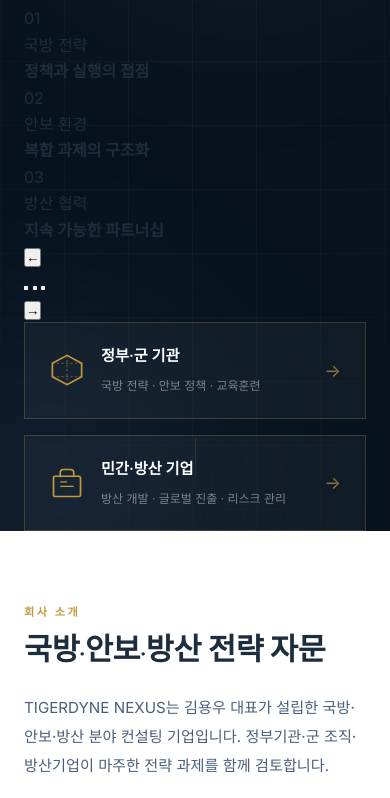
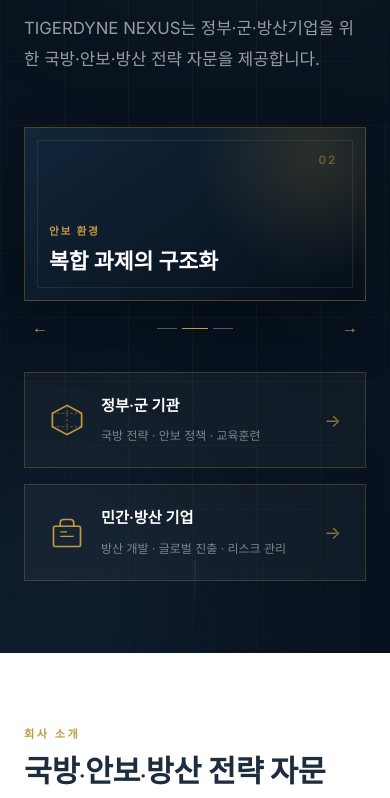
Before and after one commit to kyw23397-ctrl/tigerdyne-nexus, a plain HTML site: page index.html in a window 390 px wide. Shown: the part 387-1185 px from the top of the page. Drawn offline with nearby package versions, Linux system fonts and the light colour scheme.

Commit message:
fix(hero): preserve Korean words and verify carousel

```diff
--- a/style.css
+++ b/style.css
@@ -236,7 +236,7 @@ h3 { font-size: 1.25rem; font-weight: 600; }
 .hero-content {
     position: relative; z-index: 1;
     padding-top: 76px;
-    max-width: 860px;
+    max-width: 960px;
 }
 .hero-eyebrow { margin-bottom: 28px; }
 .hero-badge {
@@ -251,12 +251,54 @@ h3 { font-size: 1.25rem; font-weight: 600; }
     color: var(--white);
     margin-bottom: 28px;
     display: flex; flex-direction: column; gap: 4px;
+    word-break: keep-all;
+    overflow-wrap: normal;
 }
 .hero-title .gold { color: var(--gold); }
 .hero-sub {
     font-size: 1.05rem; color: rgba(255,255,255,0.58);
     max-width: 580px; line-height: 1.85; margin-bottom: 52px;
 }
+
+/* Image-independent carousel: each slide is a contained navy/gold composition. */
+.hero-carousel {
+    position: relative; z-index: 2;
+    width: min(100%, 360px); min-width: 260px;
+    margin: -22px 0 30px;
+}
+.hero-carousel-viewport {
+    position: relative; min-height: 210px; overflow: hidden;
+    border: 1px solid rgba(196,154,60,0.34);
+    background: linear-gradient(145deg, rgba(20,39,60,0.94), rgba(6,15,25,0.92));
+    box-shadow: 0 24px 54px rgba(0,0,0,0.25);
+}
+.hero-carousel-viewport::before {
+    content: ''; position: absolute; inset: 12px; pointer-events: none;
+    border: 1px solid rgba(196,154,60,0.14);
+}
+.hero-carousel-slide {
+    position: absolute; inset: 0; padding: 34px 32px;
+    display: flex; flex-direction: column; justify-content: flex-end; gap: 10px;
+    opacity: 0; transform: translateX(12px); pointer-events: none;
+    transition: opacity 480ms var(--ease), transform 480ms var(--ease);
+}
+.hero-carousel-slide:nth-child(2) { background: radial-gradient(circle at 85% 18%, rgba(196,154,60,0.17), transparent 37%); }
+.hero-carousel-slide:nth-child(3) { background: radial-gradient(circle at 15% 82%, rgba(44,82,114,0.55), transparent 44%); }
+.hero-carousel-slide.is-active { opacity: 1; transform: none; pointer-events: auto; }
+.hero-carousel-index { position: absolute; top: 25px; right: 28px; color: rgba(196,154,60,0.46); font: 600 0.72rem 'Inter', sans-serif; letter-spacing: 0.16em; }
+.hero-carousel-slide p { color: var(--gold); font-size: 0.67rem; font-weight: 700; letter-spacing: 0.16em; text-transform: uppercase; }
+.hero-carousel-slide strong { max-width: 230px; color: var(--white); font: 600 clamp(1.35rem, 2vw, 1.8rem)/1.08 'Cormorant Garamond', serif; word-break: keep-all; }
+.hero-carousel-controls { display: flex; align-items: center; justify-content: space-between; padding-top: 13px; }
+.hero-carousel-control, .hero-carousel-dot {
+    border: 0; background: transparent; color: var(--gold); cursor: pointer;
+}
+.hero-carousel-control { width: 32px; height: 28px; font-size: 1rem; }
+.hero-carousel-dots { display: flex; align-items: center; gap: 8px; }
+.hero-carousel-dot { width: 20px; height: 10px; padding: 4px 0; }
+.hero-carousel-dot::after { content: ''; display: block; height: 1px; background: rgba(255,255,255,0.35); transition: background var(--dur), transform var(--dur); }
+.hero-carousel-dot.is-active::after { background: var(--gold); transform: scaleX(1.3); }
+.hero-carousel-control:hover, .hero-carousel-dot:hover { color: var(--gold-lt); }
+.hero-carousel-control:focus-visible, .hero-carousel-dot:focus-visible { outline: 2px solid var(--gold-lt); outline-offset: 3px; }
 
 /* Dual path buttons */
 .hero-paths { display: flex; gap: 16px; flex-wrap: wrap; }
@@ -636,6 +678,10 @@ h3 { font-size: 1.25rem; font-weight: 600; }
 /* ===== RESPONSIVE ===== */
 @media (max-width: 1100px) {
     .domains-grid { grid-template-columns: repeat(3,1fr); }
+    .hero-content { max-width: 720px; }
+    .hero-carousel { width: min(100%, 320px); }
+    .hero-carousel-viewport { min-height: 180px; }
+    .hero-carousel-slide { padding: 26px 24px; }
 }
 @media (max-width: 960px) {
     .container { padding: 0 24px; }
@@ -666,6 +712,10 @@ h3 { font-size: 1.25rem; font-weight: 600; }
     .domains-grid { grid-template-columns: repeat(2,1fr); }
     .insights-grid { grid-template-columns: 1fr; }
     .hero-paths { flex-direction: column; }
+    .hero-content { max-width: none; padding-top: 100px; padding-bottom: 72px; }
+    .hero-title { font-size: clamp(2.25rem, 11vw, 3.2rem); }
+    .hero-carousel { width: 100%; min-width: 0; margin: 30px 0; }
+    .hero-carousel-viewport { min-height: 174px; }
     .path-btn { min-width: auto; }
     .section { padding: 72px 0; }
     .form-row { grid-template-columns: 1fr; }
@@ -673,3 +723,8 @@ h3 { font-size: 1.25rem; font-weight: 600; }
     .credentials { grid-template-columns: 1fr; }
     .leader-photo-col { flex-direction: column; align-items: center; }
 }
+
+@media (prefers-reduced-motion: reduce) {
+    .hero-carousel-slide,
+    .hero-carousel-dot::after { transition: none; }
+}
```
Also changed, not shown: tests/homepage-remediation.browser-check.js (+14 -1 lines), tests/homepage-remediation.test.js (+12 -1 lines).
